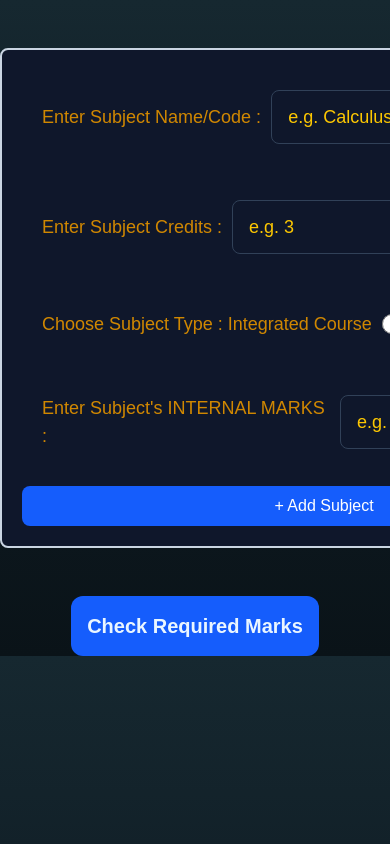
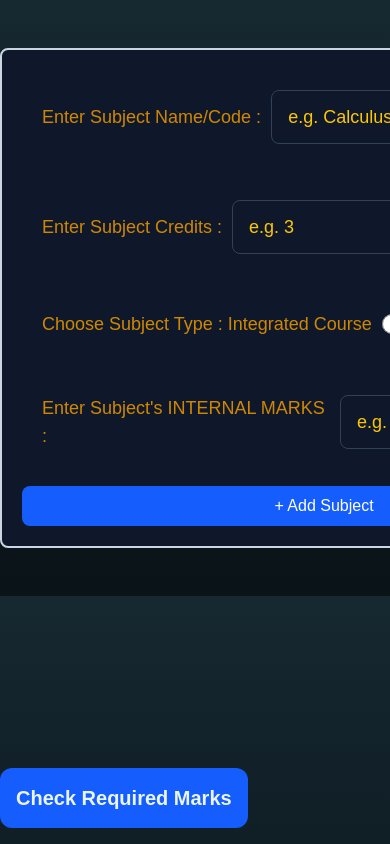
Before and after one commit to creator-chandru/GradeMap, a React (Vite) app: page / in a window 390 px wide. Shown: the top 844 px of the page. Built offline with nearby package versions, Linux system fonts and the light colour scheme.

Commit message:
transform to mobile-first approach - 1

```diff
--- a/src/App.jsx
+++ b/src/App.jsx
@@ -10,13 +10,13 @@ export function App() {
   const [selectedSubject, setSelectedSubject] = useState('');
   return (
     <>
-      <main className = "flex flex-row gap-3 my-12">
+      <main className = "flex flex-col gap-3 my-12 md:flex-row gap-6">
         <SubjectForm subjectsList = {subjectsList} setSubjectsList = {setSubjectsList}/>
         {
           subjectsList.length > 0 && <SubjectList subjects = {subjectsList}/>
         }
       </main>
-      <button type="button" onClick = {() => setTable(true)} className = " bg-blue-600 p-4 border-none rounded-xl text-xl font-bold mt-2 block m-auto">Check Required Marks</button>
+      <button type="button" onClick = {() => setTable(true)} className = " bg-blue-600 p-4 border-none rounded-xl text-xl font-bold mt-2 block m-auto fixed bottom-4 md:static ">Check Required Marks</button>
       {(table && subjectsList.length >0) && <SubjectTable subjects = {subjectsList} selectedSubject = {selectedSubject} setSelectedSubject = {setSelectedSubject}/>}
       {table && (selectedSubject || subjectsList[0]) && <MarksEstimator selectedSubject = {selectedSubject || subjectsList[0]}/>}
     </>
--- a/src/components/subjectList.jsx
+++ b/src/components/subjectList.jsx
@@ -1,6 +1,6 @@
 export function SubjectList(props){
 
-    const divStyle = "bg-violet-800 flex flex-col gap-6 border-2 border-yellow-400 rounded-2xl w-70 h-60 p-4 m-2";
+    const divStyle = " bg-zinc-900 flex flex-col gap-6 border-2 border-yellow-400 rounded-2xl w-70 h-60 p-4 m-2";
     const detailStyle = "text-2xl text-amber-500 pl-3";
     function addToList(subjects){
         return subjects.map((subj) => {
```
